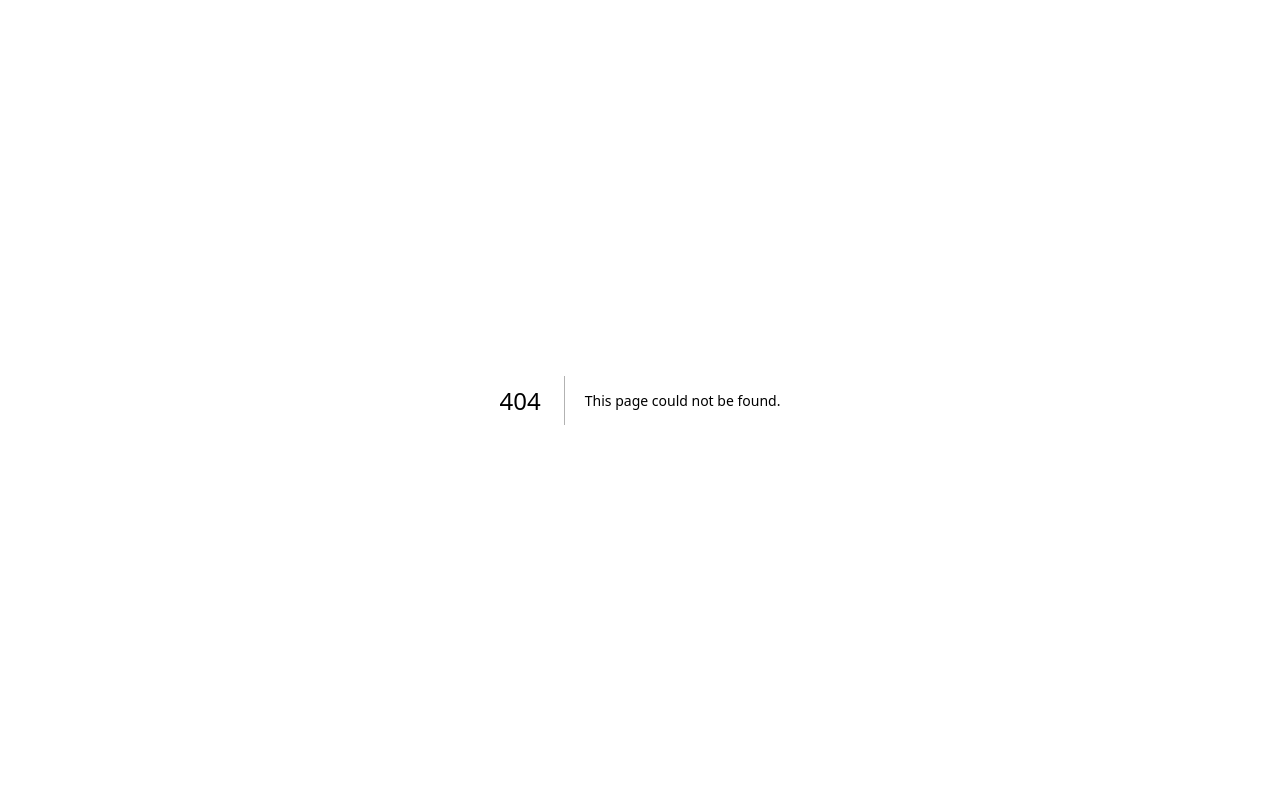
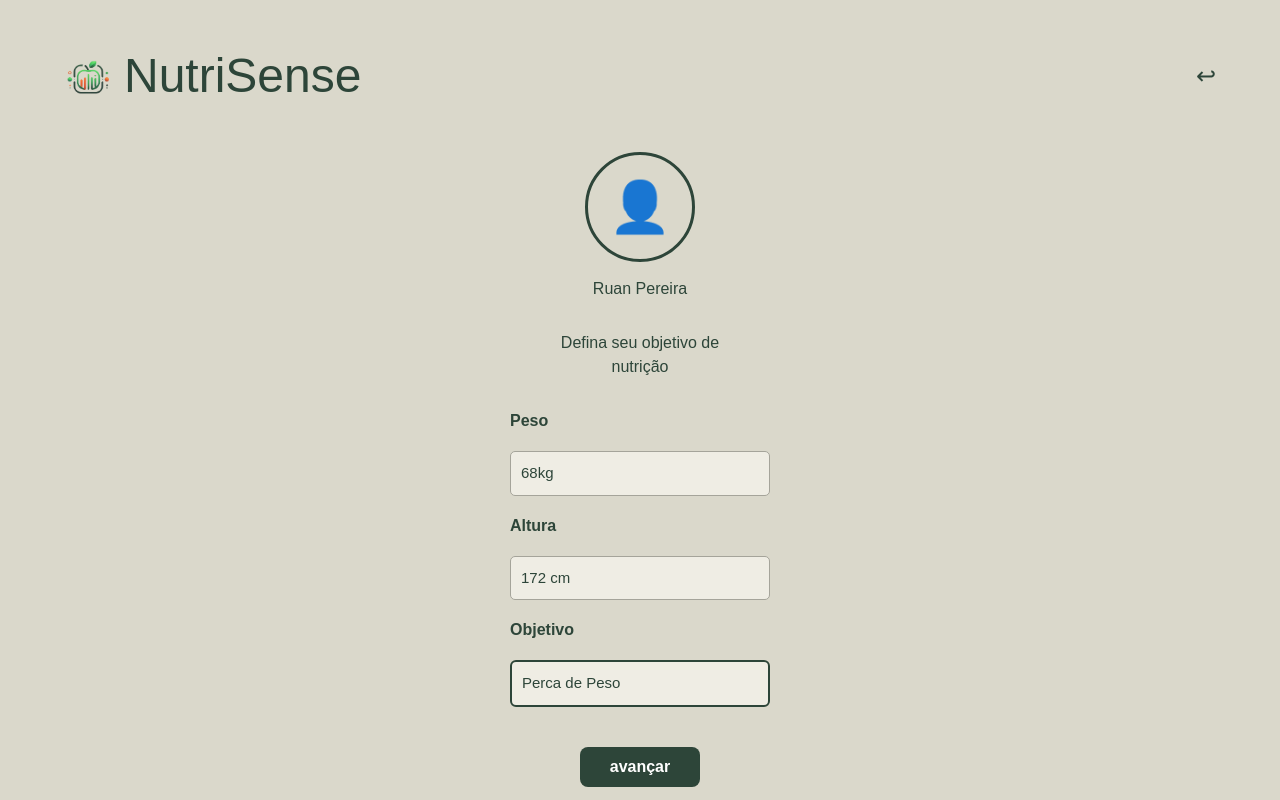
Before and after one commit to dyonxsz/Projeto-Marcos, a Next.js app: page /objetivos in a window 1280 px wide. Before the commit this address had no page. Built offline with nearby package versions, Linux system fonts and the light colour scheme.

Commit message:
objetivos

```diff
--- /dev/null
+++ b/src/app/objetivos/page.jsx
@@ -0,0 +1,150 @@
+"use client";
+import React from "react";
+
+export default function NutritionGoalScreen() {
+  return (
+    <div
+      style={{
+        width: "100vw",
+        height: "100vh",
+        backgroundColor: "#DAD8CB",
+        display: "flex",
+        flexDirection: "column",
+        alignItems: "center",
+        paddingTop: "40px",
+        fontFamily: "Arial, sans-serif",
+        color: "#2D4539",
+      }}
+    >
+
+      {/* Header: Logo + Nome + Voltar */}
+      <div
+        style={{
+          width: "90%",
+          display: "flex",
+          justifyContent: "space-between",
+          alignItems: "center",
+          marginBottom: "40px",
+        }}
+      >
+        {/* Logo + Nome */}
+        <div
+          style={{
+            display: "flex",
+            alignItems: "center",
+            gap: "12px",
+          }}
+        >
+          <img
+            src="/logo.jpg"
+            alt="NutriSense Logo"
+            style={{
+              width: 48,
+              height: 48,
+              objectFit: "contain",
+            }}
+          />
+
+          {/* AQUI A FONTE JERSEY 20 É APLICADA */}
+          <h2
+            style={{
+              fontFamily: "'Jersey 20', sans-serif",
+              fontSize: "48px",
+              color: "#2D4539",
+              margin: 0,
+            }}
+          >
+            NutriSense
+          </h2>
+        </div>
+
+        {/* Botão de voltar */}
+        <span
+          style={{
+            fontSize: "24px",
+            cursor: "pointer",
+          }}
+          onClick={() => window.history.back()}
+        >
+          ↩
+        </span>
+      </div>
+
+      {/* Avatar */}
+      <div
+        style={{
+          width: "110px",
+          height: "110px",
+          borderRadius: "50%",
+          border: "3px solid #2D4539",
+          display: "flex",
+          justifyContent: "center",
+          alignItems: "center",
+          marginBottom: "10px",
+        }}
+      >
+        <span style={{ fontSize: "50px" }}>👤</span>
+      </div>
+
+      {/* Nome do usuário */}
+      <h3 style={{ marginTop: "5px", marginBottom: "30px" }}>Ruan Pereira</h3>
+
+      {/* Título */}
+      <h2 style={{ textAlign: "center", marginBottom: "30px" }}>
+        Defina seu objetivo de
+        <br />
+        nutrição
+      </h2>
+
+      {/* Inputs */}
+      <div
+        style={{
+          width: "260px",
+          display: "flex",
+          flexDirection: "column",
+          gap: "18px",
+        }}
+      >
+        <label style={{ fontWeight: 600 }}>Peso</label>
+        <input defaultValue="68kg" style={inputStyle} />
+
+        <label style={{ fontWeight: 600 }}>Altura</label>
+        <input defaultValue="172 cm" style={inputStyle} />
+
+        <label style={{ fontWeight: 600 }}>Objetivo</label>
+        <input
+          defaultValue="Perca de Peso"
+          style={{
+            ...inputStyle,
+            border: "2px solid #2D4539",
+            borderRadius: "6px",
+          }}
+        />
+      </div>
+
+      {/* Botão */}
+      <button
+        style={{
+          marginTop: "40px",
+          padding: "8px 30px",
+          background: "#2D4539",
+          color: "white",
+          border: "none",
+          borderRadius: "8px",
+          cursor: "pointer",
+          fontWeight: "600",
+        }}
+      >
+        avançar
+      </button>
+    </div>
+  );
+}
+
+const inputStyle = {
+  padding: "10px",
+  background: "#EFEDE4",
+  border: "1px solid #A5A49A",
+  borderRadius: "5px",
+  fontSize: "15px",
+};
```
